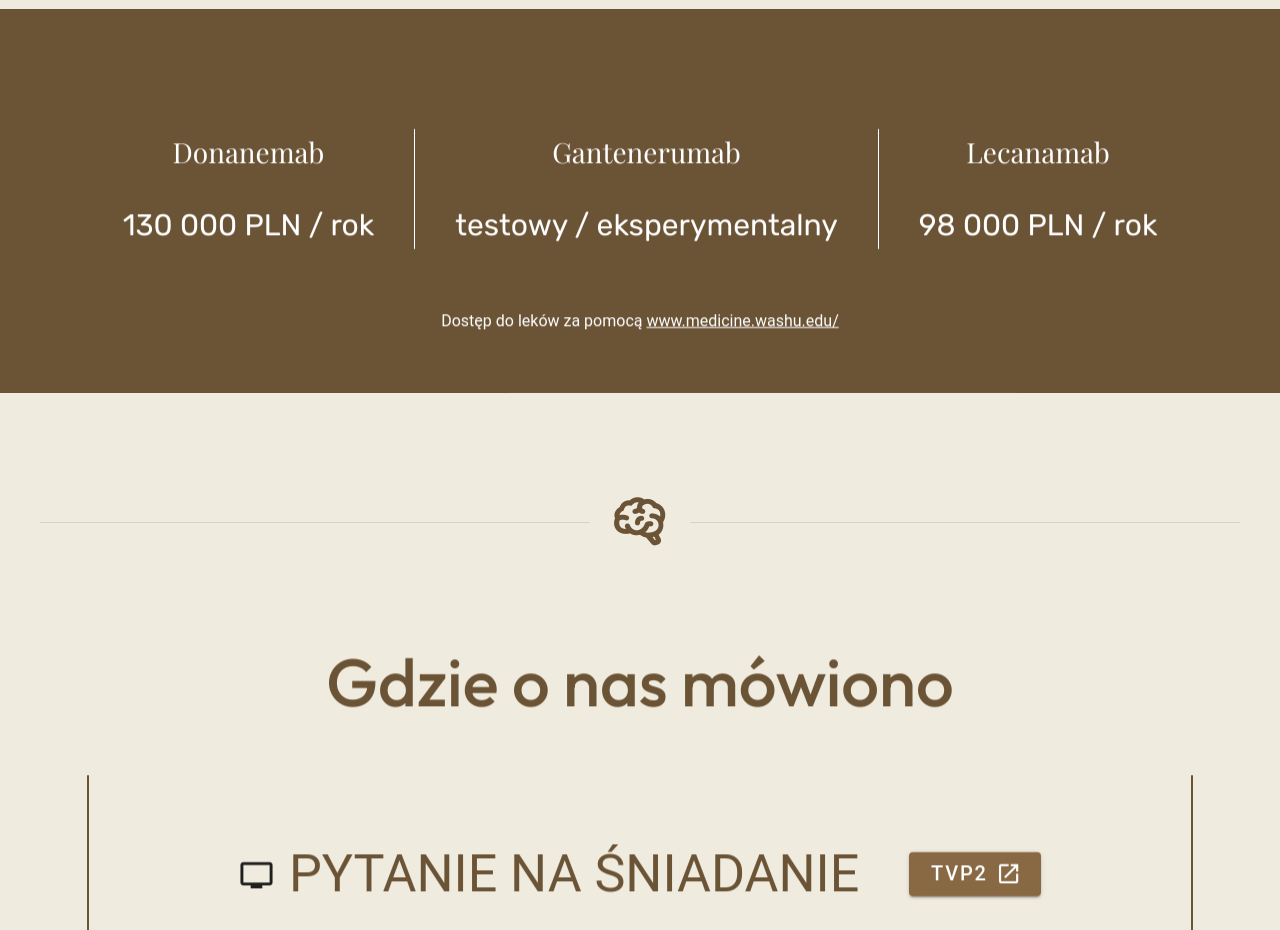
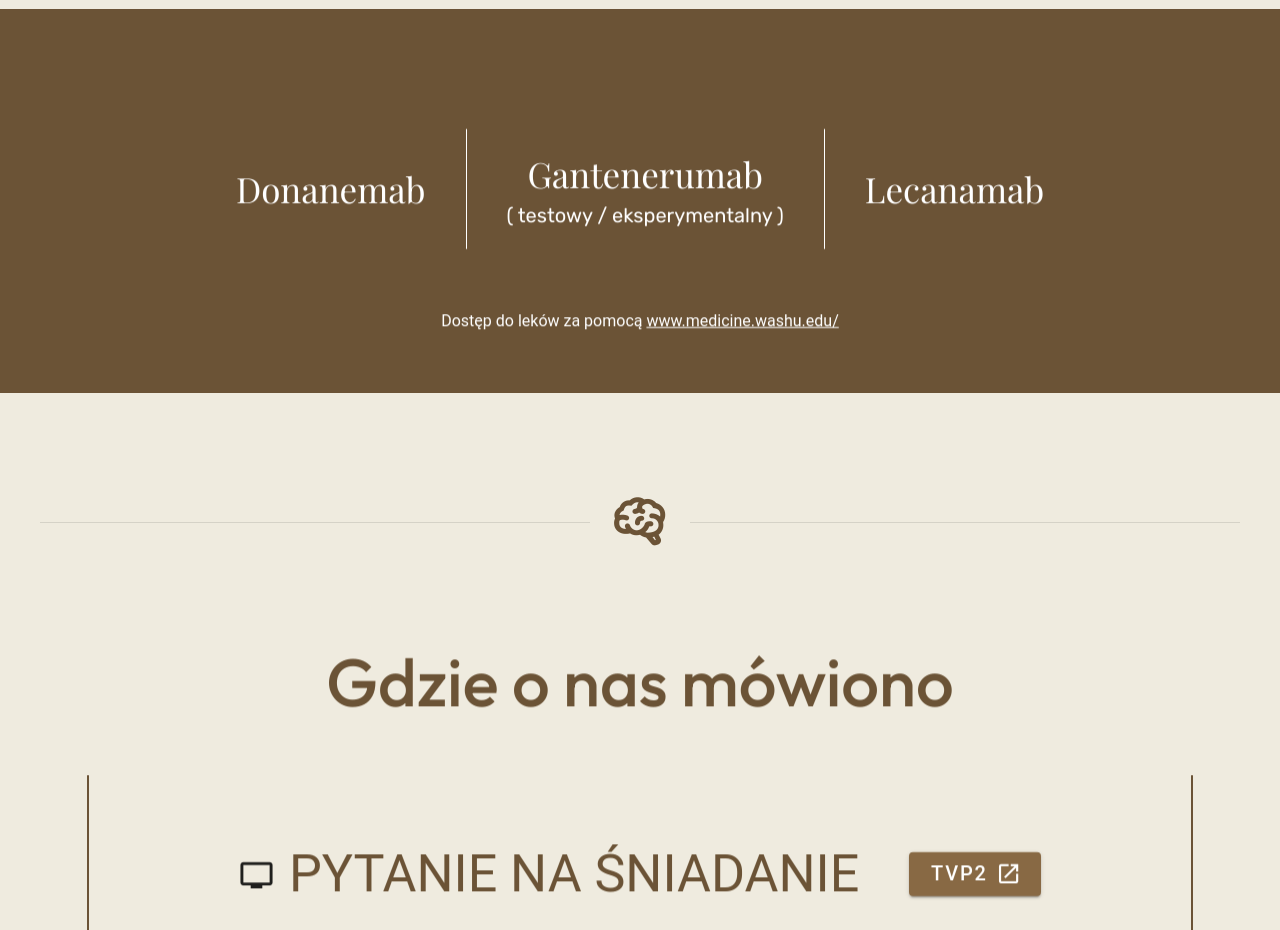
Before and after one commit to PatrykJarzynka/Memory, a Vue app: page / in a window 1280 px wide. Shown: the part 5060-5990 px from the top of the page. Built offline with nearby package versions, Linux system fonts and the light colour scheme; a small style sheet from the web is missing; a web font is replaced by a local one.

Commit message:
Removed prices from treatment items.

```diff
--- a/src/components/Treatment.vue
+++ b/src/components/Treatment.vue
@@ -4,7 +4,7 @@
   interface TreatmentItem {
     id: number;
     name: string;
-    priceDesc: string | null;
+    isExperimental: boolean;
   }
 
   const { t } = useI18n()
@@ -13,17 +13,17 @@
     {
       id: 1,
       name: "Donanemab",
-      priceDesc: t("treatment.price1"),
+      isExperimental: false,
     },
     {
       id: 2,
       name: "Gantenerumab",
-      priceDesc: t("treatment.price2"),
+      isExperimental: true,
     },
     {
       id: 3,
       name: "Lecanamab",
-      priceDesc: t("treatment.price3"),
+      isExperimental: false,
     },
   ])
 </script>
@@ -40,9 +40,10 @@
           <p class="treatment-name">{{ item.name }}</p>
 
           <p
-            class="treatment-price"
+            v-if="item.isExperimental"
+            class="experimental-drug-label"
           >
-            {{ item.priceDesc }}
+            ( {{ t('treatment.experimentalDrugTitle') }} )
           </p>
         </div>
 
@@ -115,13 +116,14 @@
 }
 
 .treatment-item {
+  position: relative;
   font-family: var(--v-secondary-font);
   color: rgb(var(--v-theme-primaryContrast));
   display: flex;
   flex-direction: column;
-  text-align: center;
-  row-gap: var(--v-gap-elements-inside--xs);
-  padding-inline: 25px;
+  align-items: center;
+  column-gap: 10px;
+  padding-inline: 35px;
 
   @media only screen and (width >= 1280px) {
     padding-inline: 40px;
@@ -129,29 +131,33 @@
 }
 
 .treatment-name {
-  font-size: 23px;
+  font-size: 27px;
   font-family: var(--v-primary-font);
 
   @media only screen and (width >= 600px) {
-    font-size: 24px;
+    font-size: 32px;
   }
 
   @media only screen and (width >= 1280px) {
-    font-size: 28px;
+    font-size: 35px;
+  }
+
+  @media only screen and (width >= 1920px) {
+    font-size: 40px;
   }
 }
 
-.treatment-price {
-  font-size: 24px;
-  font-weight: 400;
-  font-family: var(--v-secondary-font);
-
+.experimental-drug-label {
   @media only screen and (width >= 600px) {
-    font-size: 25px;
+    font-size: 18px;
   }
 
   @media only screen and (width >= 1280px) {
-    font-size: 30px;
+    font-size: 20px;
+  }
+
+  @media only screen and (width >= 1920px) {
+    font-size: 25px;
   }
 }
 
--- a/src/locales/en.ts
+++ b/src/locales/en.ts
@@ -52,9 +52,7 @@ export default {
   },
   treatment: {
     title: 'Medications available',
-    price1: '27 660 € per year',
-    price2: 'experimental drug / investigational treatment',
-    price3: '20 850 € per year',
+    experimentalDrugTitle: 'experimental drug / investigational treatment',
     linkDesc: 'Access to medications via'
   },
   media: {
--- a/src/locales/pl.ts
+++ b/src/locales/pl.ts
@@ -52,9 +52,7 @@ export default {
   },
   treatment: {
     title: 'Dostępne leki',
-    price1: '130 000 PLN / rok',
-    price2: 'testowy / eksperymentalny',
-    price3: '98 000 PLN / rok',
+    experimentalDrugTitle: 'testowy / eksperymentalny',
     linkDesc: 'Dostęp do leków za pomocą'
   },
   media: {
```
